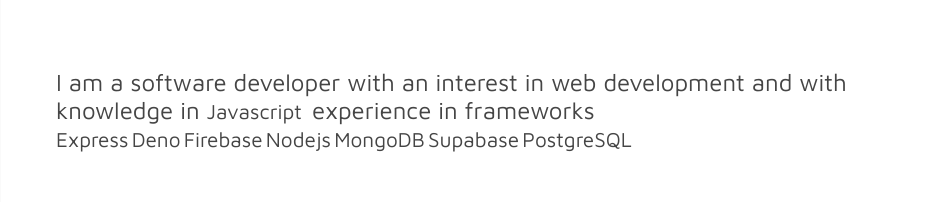
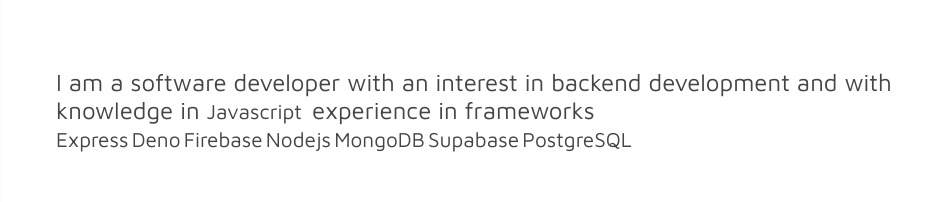
Before and after one commit to watercubz/watercubz, a Vue app: page / in a window 1280 px wide. Shown: the part 354-556 px from the top of the page, without its empty margins (0-929 px from the left). Built offline with nearby package versions, Linux system fonts and the light colour scheme.

Commit message:
Fix: error description 🛠️⚙️

```diff
--- a/src/components/Home.vue
+++ b/src/components/Home.vue
@@ -7,7 +7,7 @@
 
     <div class="description-div">
       <p class="description">
-        I am a software developer with an interest in web development and with
+        I am a software developer with an interest in backend development and with
         knowledge in
         <span v-for="(lang, index) in data.Langs" :key="index" class="text-highlight">
           {{ lang }}
```
